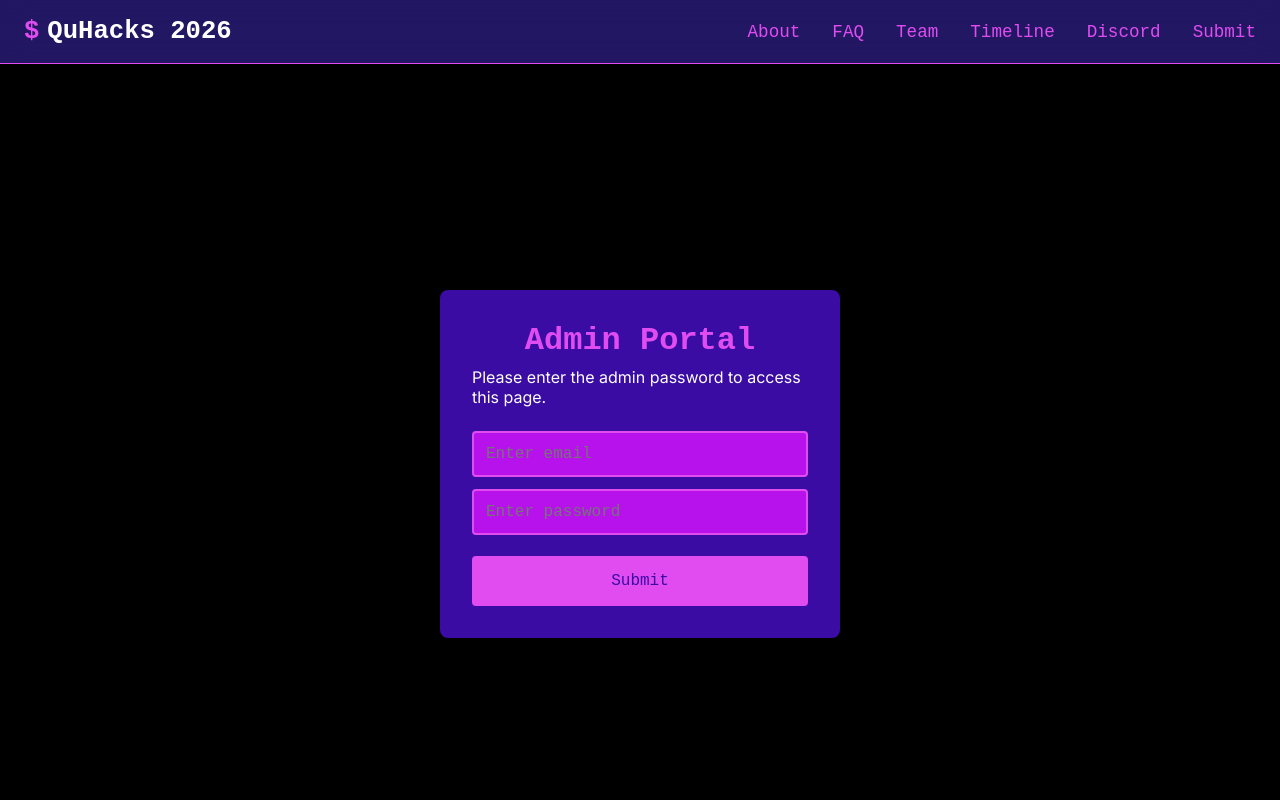
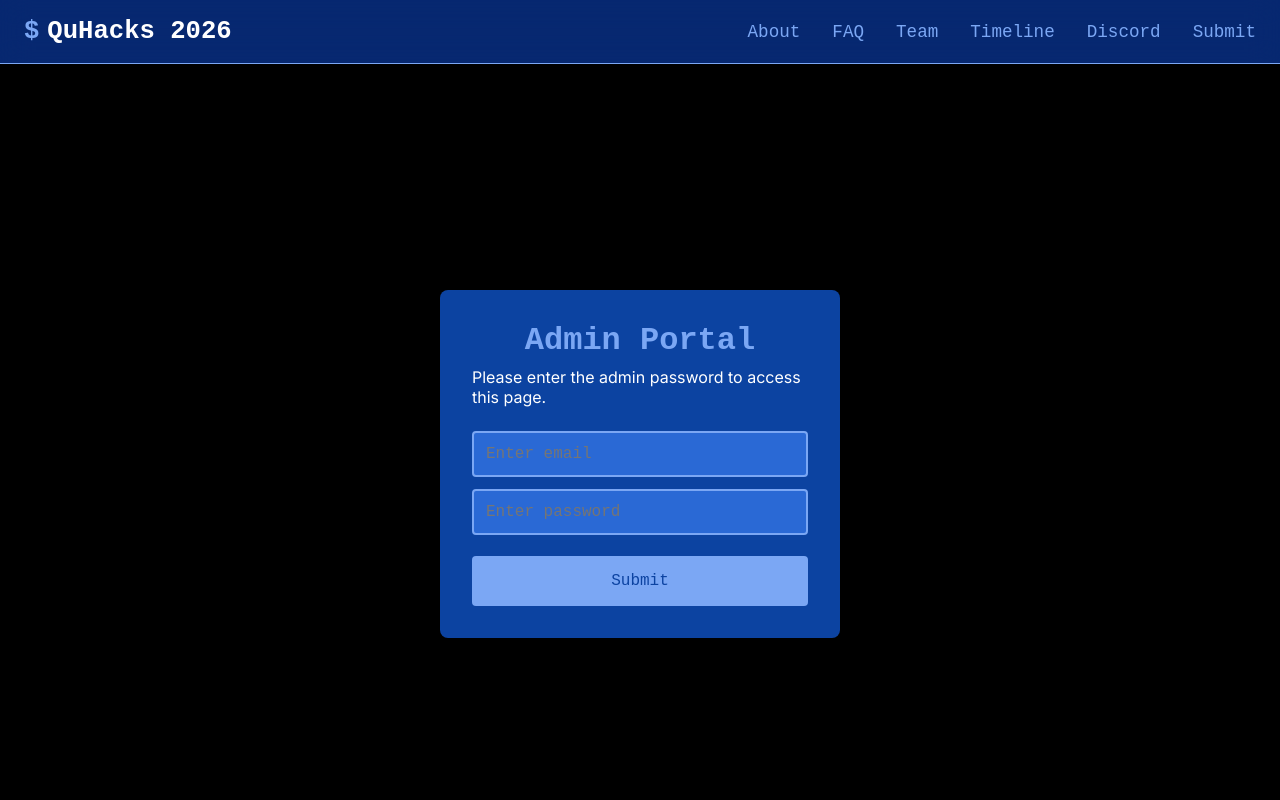
Before and after one commit to quhacks/QuHacks-2026-Website, a Next.js app: page /admin in a window 1280 px wide. Shown: the top 800 px of the page. Built offline with nearby package versions, Linux system fonts and the light colour scheme; no server answers.

Commit message:
Update styling to use this year's theme colors

```diff
--- a/src/app/components/navbar/component.module.css
+++ b/src/app/components/navbar/component.module.css
@@ -5,7 +5,7 @@
     gap: 1rem;
     width: 100%;
     padding: 1rem;
-    background-color: rgba(0, 41, 0, 0.4);
+    background-color: rgba(0, 0, 41, 0.4);
     -webkit-backdrop-filter: blur(15px);
     backdrop-filter: blur(15px);
     align-items: center;
--- a/src/app/globals.css
+++ b/src/app/globals.css
@@ -1,14 +1,14 @@
 :root {
   --background: #000000;
-  --background-darker: #3a0ca3;
+  --background-darker: hsl(218, 86%, 34%);
   --text: white;
-  --title-glow: #7827db;
-  --text-accent: #e04cf0;
+  --title-glow: hsl(218, 71%, 51%);
+  --text-accent: hsl(218, 85%, 72%);
   --image-hue-overlay: rgba(37, 16, 100, 0.476);
   /* --dark-blue-accent: #00333f; */
   --scroll-primary: rgb(15, 15, 16);
   --scroll-accent: #ab9205;
-  --background-accent: #b712eb;
+  --background-accent: hsl(218, 67%, 50%);
   /* Some potentially useful colors if needed */
   --nc-font-sans: "Fira Code", monospace;
   --nc-font-mono: "Fira Code", monospace;
```
